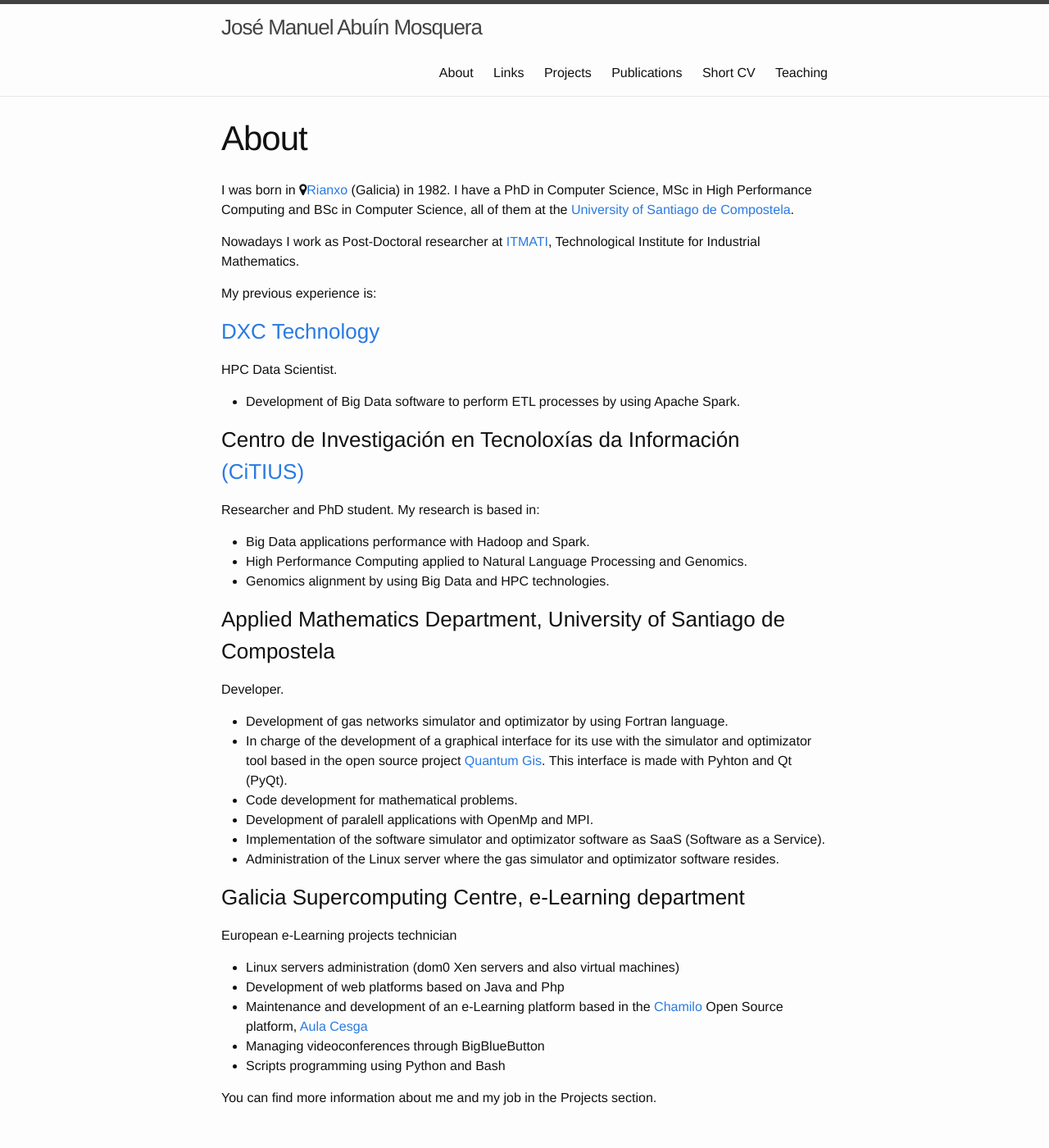
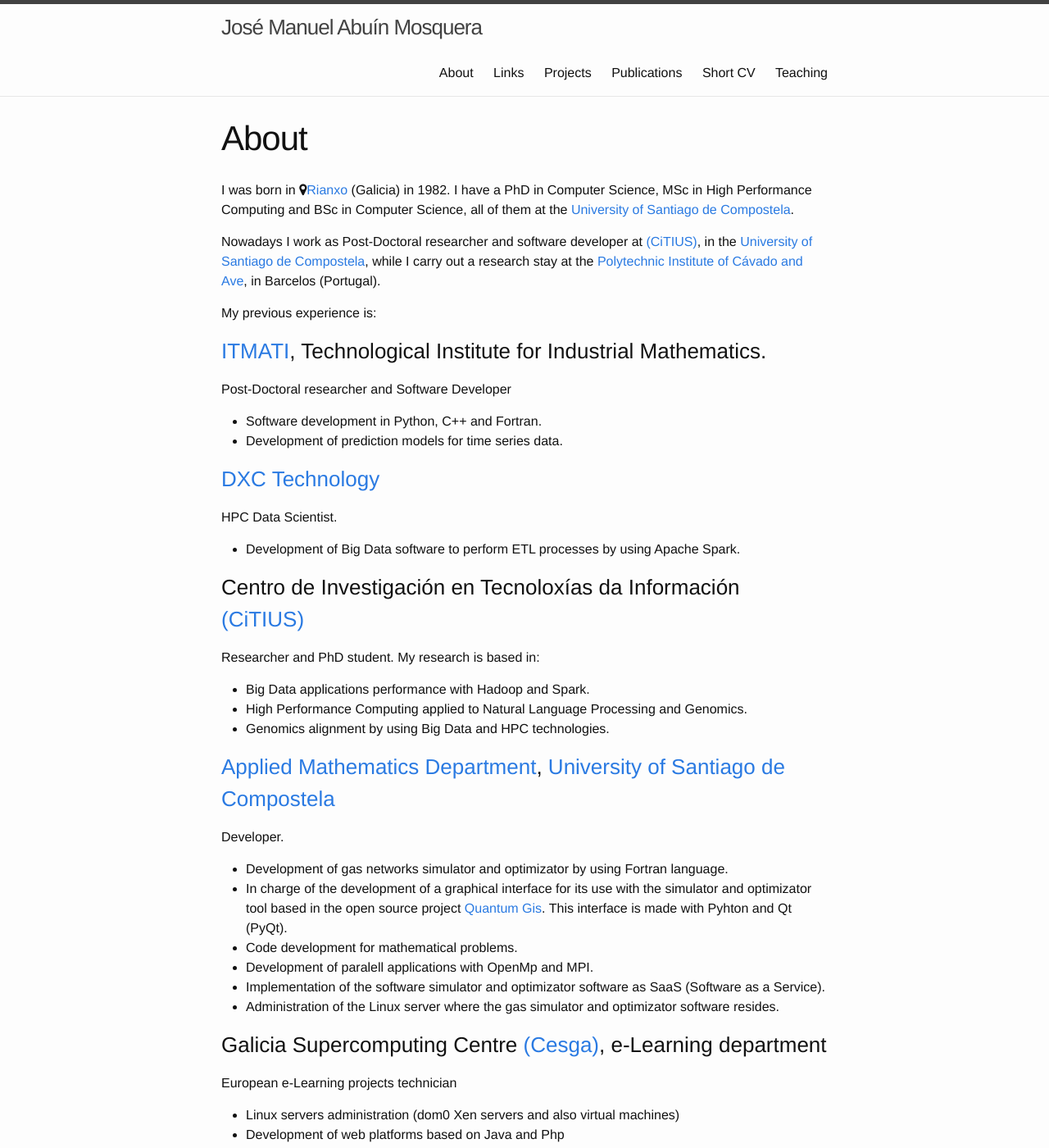
Before and after one commit to jmabuin/jmabuin.github.io, a Jekyll site: the page built from about.md, in a window 1280 px wide and 1400 px high. Shown: the whole window at 82% size. Built offline with Jekyll 4.4.1, drawn with Linux system fonts in a browser that asks for light colours; nearby versions of some CDN libraries.

Commit message:
Changes after coming back into research

```diff
--- a/about.md
+++ b/about.md
@@ -6,9 +6,15 @@ permalink: /about/
 
 I was born in <i class="fa fa-map-marker" aria-hidden="true"></i>[Rianxo](https://goo.gl/maps/yiDcWZsRNyv){:target="_blank"} (Galicia) in 1982. I have a PhD in Computer Science, MSc in High Performance Computing and BSc in Computer Science, all of them at the [University of Santiago de Compostela](http://www.usc.es){:target="_blank"}.
 
-Nowadays I work as Post-Doctoral researcher at [ITMATI](http://www.itmati.com/){:target="_blank"}, Technological Institute for Industrial Mathematics.
+Nowadays I work as Post-Doctoral researcher and software developer at [(CiTIUS)](http://citius.usc.es){:target="_blank"}, in the [University of Santiago de Compostela](http://www.usc.es){:target="_blank"}, while I carry out a research stay at the [Polytechnic Institute of Cávado and Ave](https://ipca.pt/){:target="_blank"}, in Barcelos (Portugal).
 
 My previous experience is:
+### [ITMATI](http://www.itmati.com/){:target="_blank"}, Technological Institute for Industrial Mathematics. ###
+Post-Doctoral researcher and Software Developer
+
+* Software development in Python, C++ and Fortran.
+* Development of prediction models for time series data.
+
 ### [DXC Technology](http://www.dxc.technology/){:target="_blank"} ###
 HPC Data Scientist.
 
@@ -21,7 +27,7 @@ Researcher and PhD student. My research is based in:
 * High Performance Computing applied to Natural Language Processing and Genomics.
 * Genomics alignment by using Big Data and HPC technologies.
 
-### Applied Mathematics Department, University of Santiago de Compostela ###
+### [Applied Mathematics Department](http://www.usc.es/dmafm/){:target="_blank"}, [University of Santiago de Compostela](http://www.usc.es){:target="_blank"} ###
 Developer.
 
 * Development of gas networks simulator and optimizator by using Fortran language.
@@ -31,7 +37,7 @@ Developer.
 * Implementation of the software simulator and optimizator software as SaaS (Software as a Service).
 * Administration of the Linux server where the gas simulator and optimizator software resides.
 
-### Galicia Supercomputing Centre, e-Learning department ###
+### Galicia Supercomputing Centre [(Cesga)](http://www.cesga.es){:target="_blank"}, e-Learning department ###
 European e-Learning projects technician
 
 * Linux servers administration (dom0 Xen servers and also virtual machines)
--- a/index.html
+++ b/index.html
@@ -25,7 +25,7 @@ layout: default
 </header>
 <div class="post-content">
 <img src="images/Rounded-Me2.png" alt="This is me" style="width:200px;height:200px;float: right;">
-<p>Thanks for your visit! My name is <b>José Manuel Abuín Mosquera</b>. I am a software developer, computer engineer and researcher. Nowadays I work as Post-Doctoral researcher at <a href = "http://www.itmati.com" target="_blank">ITMATI</a>.</p>
+<p>Thanks for your visit! My name is <b>José Manuel Abuín Mosquera</b>. I am a software developer, computer engineer and researcher. Nowadays I work as Post-Doctoral researcher at <a href = "http://citius.usc.es" target="_blank">CiTIUS</a> and <a href = "https://ipca.pt/" target="_blank">IPCA</a>.</p>
 
 <p>Previously I worked in different places as computer scientist, engineer and researcher. You can find more information about my professional career at the <a href="http://jmabuin.github.io/shortcv/">Short CV</a> section.
 <p>My main interests are focused on <ul>
```
Also changed, not shown: shortcv.md (+4 -1 lines).
